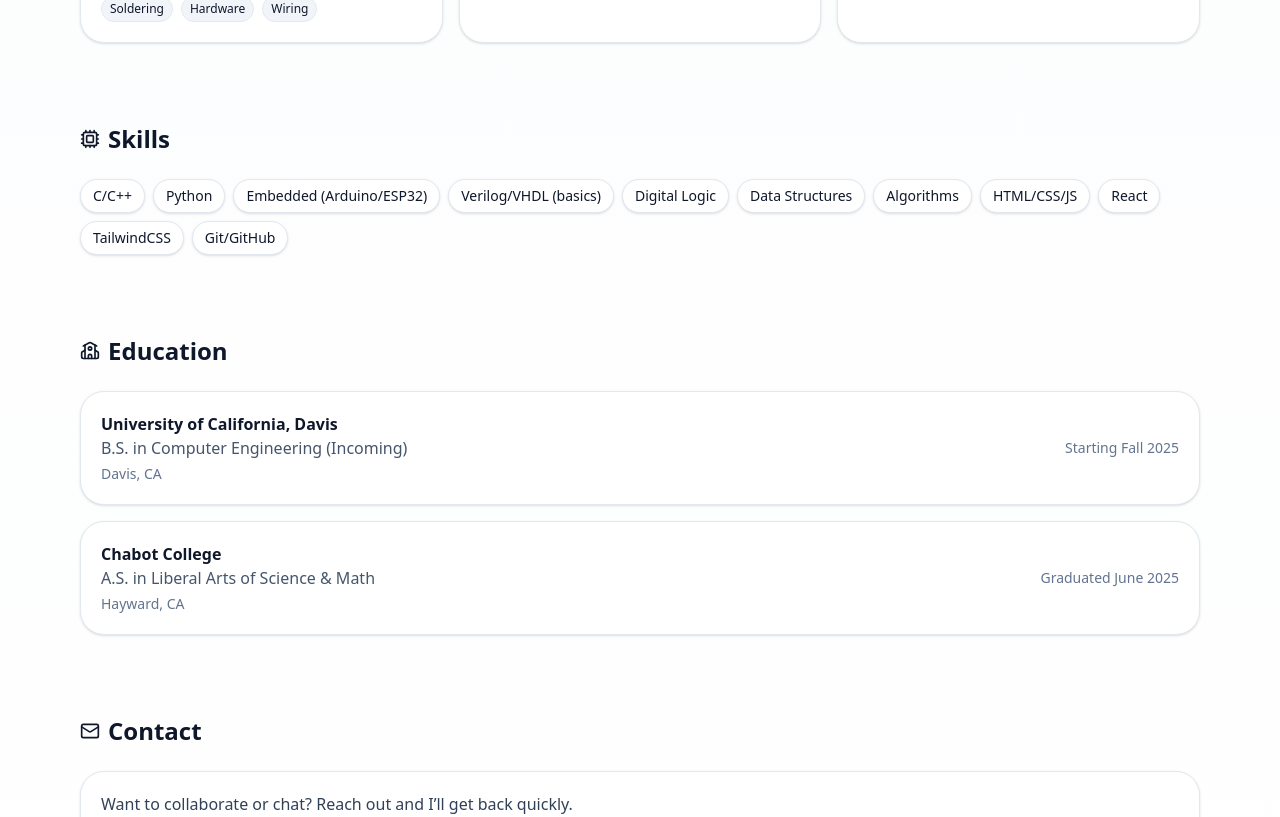
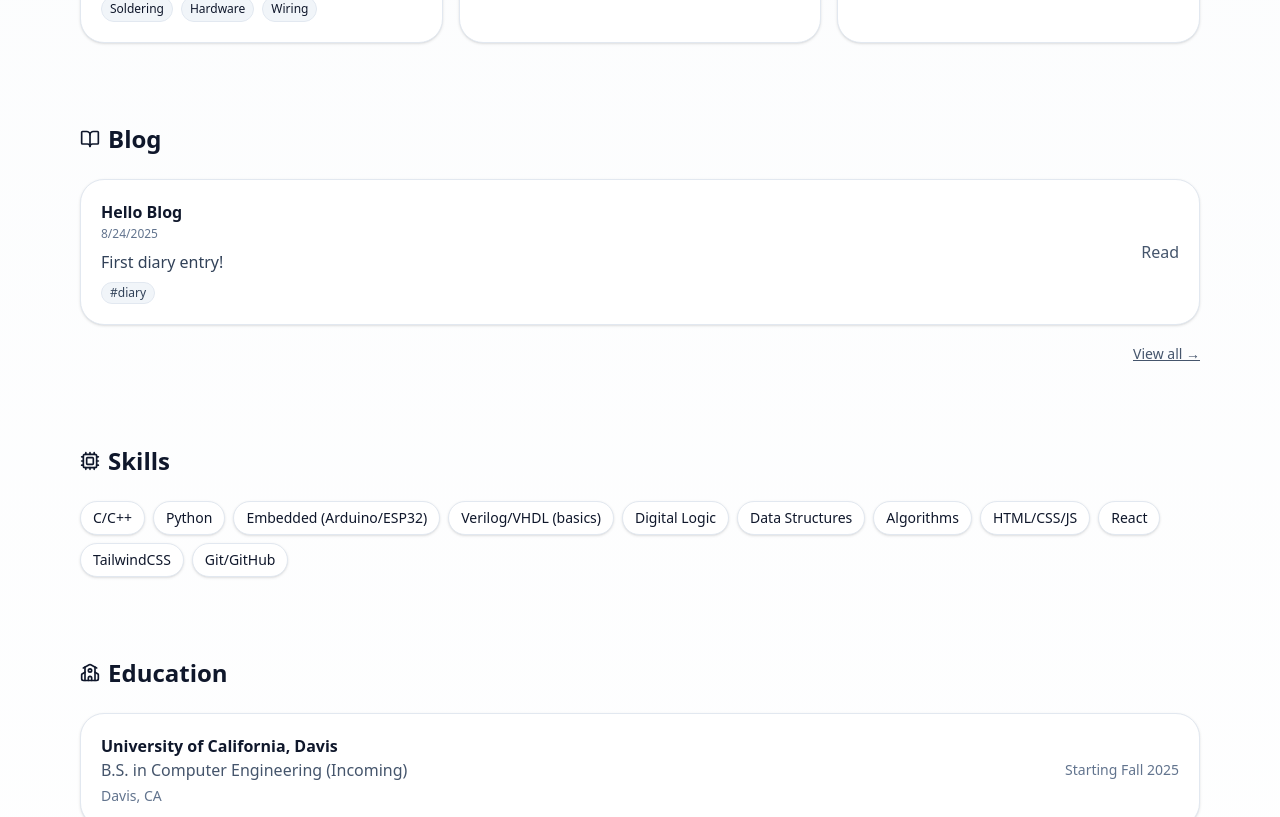
Before and after one commit to ryanhuynh02/ryan-portfolio, a Next.js app: page / in a window 1280 px wide. Shown: the part 1700-2517 px from the top of the page. Built offline with nearby package versions, Linux system fonts and the light colour scheme.

Commit message:
Add the blog section to homepage

```diff
--- a/src/app/page.tsx
+++ b/src/app/page.tsx
@@ -3,10 +3,15 @@ import React, { useState, useEffect, useRef } from "react";
 import Image from "next/image";
 import { User } from "lucide-react"
 import { Menu, X, Mail, Github, Linkedin, Download, School, Briefcase, Cpu, Rocket, ChevronRight, ChevronDown } from "lucide-react";
+import { listPosts } from "@/lib/blog";
 import Link from "next/link";
+import { BookOpen } from "lucide-react";
+
 // Tailwind is available by default in this canvas preview environment.
 // This is a single-file React component you can drop into a Vite/Next/CRA app.
 // Customize the data in the CONFIG section below.
+const latestPosts = listPosts().slice(0, 3);
+
 const CONFIG = {
   name: "Ryan Huynh",
   tagline: "Incoming Computer Engineering student @ UC Davis (Fall 2025)",
@@ -597,6 +602,43 @@ export default function Portfolio() {
         </div>
       </Section>
 
+      <Section id="blog" title="Blog" icon={<BookOpen className="size-5" />}>
+  <div className="space-y-4">
+    {latestPosts.map(p => (
+      <Card key={p.slug}>
+        <div className="flex items-center justify-between gap-3">
+          <div>
+            <div className="font-semibold">{p.title}</div>
+            <time className="block text-xs text-slate-500 mt-0.5">
+              {new Date(p.date).toLocaleDateString()}
+            </time>
+            {p.summary && <p className="text-slate-700 mt-2">{p.summary}</p>}
+            {p.tags?.length ? (
+              <div className="mt-2 flex flex-wrap gap-2">
+                {p.tags.map(t => (
+                  <span key={t} className="text-xs px-2 py-0.5 rounded-full bg-slate-100 text-slate-700 border border-slate-200">
+                    #{t}
+                  </span>
+                ))}
+              </div>
+            ) : null}
+          </div>
+          <Link href={`/blog/${p.slug}`} className="text-base font-medium text-slate-600 hover:text-slate-900">
+            Read
+          </Link>
+        </div>
+      </Card>
+    ))}
+
+    <div className="text-right">
+      <Link href="/blog" className="text-sm underline text-slate-600 hover:text-slate-900">
+        View all →
+      </Link>
+    </div>
+  </div>
+</Section>
+
+
       {/* Skills */}
       <Section id="skills" title="Skills" icon={<Cpu className="size-5" />}>
         <div className="flex flex-wrap gap-2">
```
